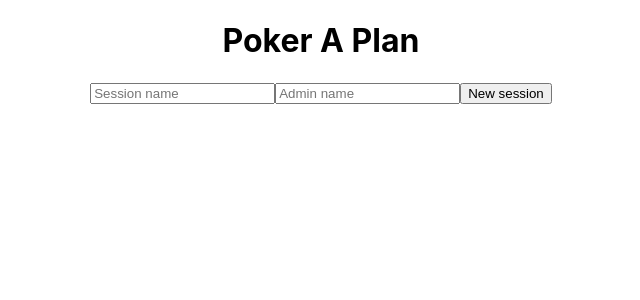
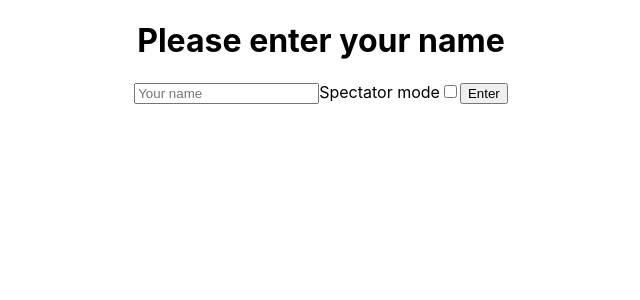
Before and after one commit to muyaszed/poker-a-plan, a React (Create React App) app in the folder client/: page /#/sessionsUser/1/1 in a window 1280 px wide. Before the commit this address led to /#/. Shown: the top 300 px of the page, without its empty margins (319-959 px from the left). Built offline with nearby package versions, Linux system fonts and the light colour scheme.

Commit message:
Added spectator mode to admin

```diff
--- a/client/src/App.tsx
+++ b/client/src/App.tsx
@@ -13,7 +13,7 @@ function App() {
         <Route path="/" element={<Home />} />
         {/* <Route path='sessions/:sessionId/:sessionName/:name/:admin' element={<Session />} /> */}
         <Route
-          path="sessions/:sessionId/:sessionName/:name/:sessionType"
+          path="sessions/:sessionId/:sessionName/:name/:admin/:sessionType"
           element={<Session />}
         />
         <Route
--- a/client/src/pages/home.tsx
+++ b/client/src/pages/home.tsx
@@ -6,6 +6,7 @@ function Home() {
     sessionName: "",
     adminName: "",
   });
+  const [viewOnly, setViewOnly] = useState(false);
 
   function handleSessionIfoChange(event: ChangeEvent<HTMLInputElement>): void {
     if (event.target.name === "session-name") {
@@ -40,12 +41,19 @@ function Home() {
         type="text"
         placeholder="Admin name"
       />
+      <label>Spectator mode</label>
+      <input
+        onChange={() => setViewOnly((prevState) => !prevState)}
+        type="checkbox"
+      />
 
       <Link
         to={`/sessions/${
           Math.random().toString(36).substring(2, 15) +
           Math.random().toString(36).substring(2, 15)
-        }/${sessionInfo.sessionName}/${sessionInfo.adminName}/admin`}
+        }/${sessionInfo.sessionName}/${sessionInfo.adminName}/true/${
+          viewOnly ? "view" : "user"
+        }`}
       >
         {/* <Link to={`/sessionsAdmin/${Math.random().toString(36).substring(2, 15) + Math.random().toString(36).substring(2, 15)}/${sessionInfo.sessionName}/`}> */}
         <button>New session</button>
--- a/client/src/pages/sessions.tsx
+++ b/client/src/pages/sessions.tsx
@@ -39,7 +39,7 @@ function Sessions() {
         sessionId: params.sessionId,
         sessionName: params.sessionName,
         name: params.name,
-        admin: params.sessionType === "admin" ? true : false,
+        admin: params.admin === "true" ? true : false,
         viewOnly: params.sessionType === "view" ? true : false,
       },
       (error: string) => {
--- a/client/src/pages/sessionsUser.tsx
+++ b/client/src/pages/sessionsUser.tsx
@@ -22,9 +22,9 @@ function SessionUser() {
         type="checkbox"
       />
       <Link
-        to={`/sessions/${params.sessionId}/${params.sessionName}/${userName}/${
-          viewOnly ? "view" : "user"
-        }`}
+        to={`/sessions/${params.sessionId}/${
+          params.sessionName
+        }/${userName}/false/${viewOnly ? "view" : "user"}`}
       >
         <button>Enter</button>
       </Link>
```
